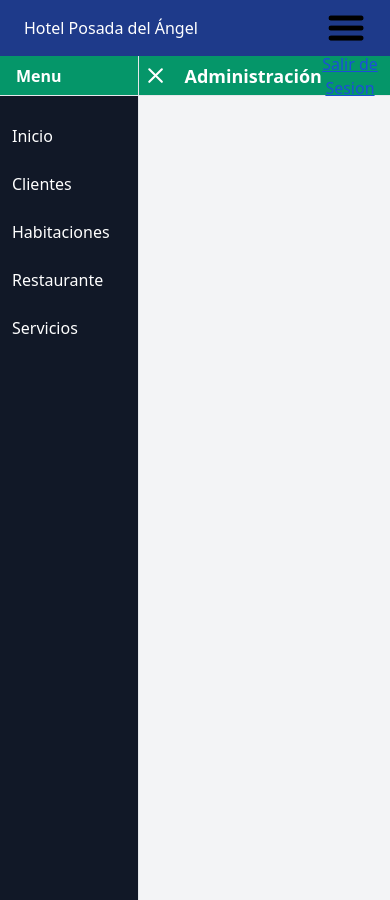
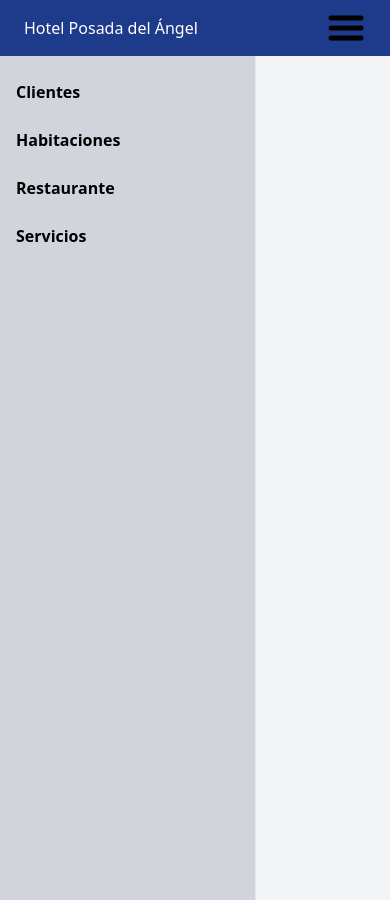
Before and after one commit to cnuila/Aplicacion-Hotel, a React (Create React App) app: page /administracion in a window 390 px wide. Built offline with nearby package versions, Linux system fonts and the light colour scheme.

Commit message:
Corrigiendo

```diff
--- a/src/Components/Administración/ListaHabitaciones.js
+++ b/src/Components/Administración/ListaHabitaciones.js
@@ -79,7 +79,7 @@ export default function Lista() {
                 </div>
                 <div className="flex col-span-2 max-h-screen min-h-screen overflow-y-auto rounded-r-sm justify-center">
                     {mostrarAgregar
-                        ? (<AgregarHabitaciones seAgregoHabitacion={seAgregoHabitacion}/>)
+                        ? (<AgregarHabitaciones seAgregoHabitacion={seAgregoHabitacion} getHabitaciones={getHabitaciones}/>)
                         : (
                             <div className="h-full w-10/12 px-20 py-8">
                                 <h1 className="font-bold text-center text-2xl mb-5 text-black m-3"> {Nombre} </h1>
--- a/src/Components/Administración/ListaServicios.js
+++ b/src/Components/Administración/ListaServicios.js
@@ -1,5 +1,5 @@
 import React, { useState, useEffect } from 'react'
-import AgregarServicios from '../AgregarServicios'
+import AgregarServicios from './AgregarServicios'
 import { db } from '../../firebase'
 
 export default function Lista() {
@@ -7,7 +7,7 @@ export default function Lista() {
     const estadoInicial = {
         Nombre: "Nombre del Servicio",
         Precio: 1000,
-        Detalles: ["Comida gratis"],
+        Detalles: [{id:1,text:"Comida gratis"}],
     }
 
     const [servicios, setServicios] = useState([])
@@ -29,11 +29,12 @@ export default function Lista() {
     }, [])
 
     const handleServicio = servicio => {
-        const { Nombre, Precio, Detalles } = servicio
+        const { Nombre, Precio, Detalles, Url } = servicio
         setServicioSeleccionado({
             Nombre,
             Precio,
             Detalles,
+            Url,
         })
         setMostrarAgregar(false)
     }
@@ -47,7 +48,7 @@ export default function Lista() {
         setMostrarAgregar(false)
     }
 
-    const { Nombre, Precio, Detalles } = servicioSeleccionado
+    const { Nombre, Precio, Detalles, Url } = servicioSeleccionado
     return (
         <div className="max-h-screen transform scale-0 sm:scale-100">
             <div className="grid grid-cols-3 bg-gray-100 max-h-screen min-h-screen">
@@ -77,7 +78,7 @@ export default function Lista() {
                 </div>
                 <div className="flex col-span-2 max-h-screen min-h-screen overflow-y-auto rounded-r-sm justify-center">
                     {mostrarAgregar
-                        ? (<AgregarServicios seAgregoServicio={seAgregoServicio} />)
+                        ? (<AgregarServicios seAgregoServicio={seAgregoServicio} getServicios={getServicios}/>)
                         : (
                             <div className="h-full w-10/12 px-20 py-8">
                                 <h1 className="font-bold text-center text-2xl mb-5 text-black m-3"> {Nombre} </h1>
@@ -89,10 +90,27 @@ export default function Lista() {
                                     <h2 className="text-blue-500 font-semibold cursor-default">Detalles</h2>
                                     {
                                         Detalles.map(detalle => {
-                                            return <h2 className="text-black pl-4">{detalle}</h2>
+                                            return <h2 className="text-black pl-4">{detalle.id} | {detalle.text}</h2>
                                         })
                                     }
                                 </div>
+                                {Url !== undefined
+                                    ? (<div className="bg-gray-300 my-4 py-4 px-6 rounded-md">
+                                        <h2 className="text-blue-500 font-semibold cursor-default mb-2">Fotos</h2>
+                                        <div className="grid grid-cols-2 place-items-center">
+                                            {
+                                                Url.map(foto => {
+                                                    return (
+                                                        <img
+                                                            className="h-40 w-40 p-2 object-cover rounded-xl"
+                                                            alt="Habitacion"
+                                                            src={foto}
+                                                        />)
+                                                })
+                                            }
+                                        </div>
+                                    </div>)
+                                    : <></>}
                             </div>)
                     }
                 </div>
--- a/src/Components/admin_menu.js
+++ b/src/Components/admin_menu.js
@@ -31,27 +31,21 @@ const AdminMenu = function () {
               aria-hidden={isClosed}
               className="bg-white w-64 min-h-screen flex flex-col"
             >
-              <div className="bg-green-600 text-white font-bold border-r border-b px-4 h-10 flex items-center justify-between">
-                <span className="text-blue py-2">Menu</span>
-              </div>
 
-              <div className="bg-gray-900 border-r py-4 flex-grow relative">
+              <div className="bg-gray-300 border-r py-3 pl-1 flex-grow relative text-black font-semibold">
                 <nav>
                   <ul>
-                    <li className="p-3 hover:bg-blue-900" >
-                      <Link to="/administracion/Inicio" className="btn btn-primary text-white">Inicio</Link>
+                    <li className="p-3 hover:bg-gray-400" >
+                      <Link to="/administracion/Clientes" className="btn btn-primary">Clientes</Link>
                     </li>
-                    <li className="p-3 hover:bg-blue-900" >
-                      <Link to="/administracion/Clientes" className="btn btn-primary text-white">Clientes</Link>
+                    <li className="p-3 hover:bg-gray-400">
+                      <Link to="/administracion/Habitaciones" className="btn btn-primary">Habitaciones</Link>
                     </li>
-                    <li className="p-3 hover:bg-blue-900">
-                      <Link to="/administracion/Habitaciones" className="btn btn-primary text-white">Habitaciones</Link>
+                    <li className="p-3 hover:bg-gray-400">
+                      <Link to="/administracion/Restaurante" className="btn btn-primary">Restaurante</Link>
                     </li>
-                    <li className="p-3 hover:bg-blue-900">
-                      <Link to="/administracion/Restaurante" className="btn btn-primary text-white">Restaurante</Link>
-                    </li>
-                    <li className="p-3 hover:bg-blue-900">
-                      <Link to="/administracion/Servicios" className="btn btn-primary text-white">Servicios</Link>
+                    <li className="p-3 hover:bg-gray-400">
+                      <Link to="/administracion/Servicios" className="btn btn-primary">Servicios</Link>
                     </li>
                   </ul>
                 </nav>
@@ -61,58 +55,8 @@ const AdminMenu = function () {
           )}
 
           <main className="flex-grow flex flex-col min-h-screen">
-            <header className="bg-green-600 border-b h-10 flex items-center justify-center">
-              {!isStatic && (isClosed ? (
-                <button
-                  tabIndex="1"
-                  className="w-10 p-1"
-                  aria-label="Abrir menu"
-                  title="Abrir menu"
-                  onClick={() => setClosed(false)}
-                >
-                  <svg
-                    aria-hidden="true"
-                    fill="none"
-                    strokeLinecap="round"
-                    strokeLinejoin="round"
-                    strokeWidth="2"
-                    viewBox="0 0 24 24"
-                    stroke="white"
-                  >
-                    <path d="M4 6h16M4 12h16M4 18h16"></path>
-                  </svg>
-                </button>
-              ) : (
-                  <button
-                    tabIndex="1"
-                    className="w-10 p-1"
-                    aria-label="Cerrar"
-                    title="Cerrar"
-                    onClick={() => setClosed(true)}
-                  >
-                    <svg
-                      fill="none"
-                      strokeLinecap="round"
-                      strokeLinejoin="round"
-                      strokeWidth="2"
-                      viewBox="0 0 24 24"
-                      stroke="white"
-                    >
-                      <path d="M6 18L18 6M6 6l12 12"></path>
-                    </svg>
-                  </button>
-                ))}
-
-              <div className="flex flex-grow items-center justify-between px-3">
-                <h1 className="text-lg text-white font-bold">Administración</h1>
-                <button className="text-blue-700 underline">Salir de Sesion</button>
-              </div>
-            </header>
 
             <Switch>
-              <Route path="/administracion/Inicio">
-                <Inicio />
-              </Route>
               <Route path="/administracion/Clientes">
                 <Clientes />
               </Route>
@@ -129,16 +73,6 @@ const AdminMenu = function () {
           </main>
         </div>
       </Router>
-    </div>
-  )
-}
-
-function Inicio() {
-  return (
-    <div>
-      <h1>
-        this is home
-      </h1>
     </div>
   )
 }
```
Also changed, not shown: src/Components/Administración/AgregarHabitaciones.js (+8 -5 lines), src/Components/Administración/AgregarServicios.js (renamed from src/Components/AgregarServicios.js, +15 -13 lines), 1 other file (tests, documents, lock files or other folders).
